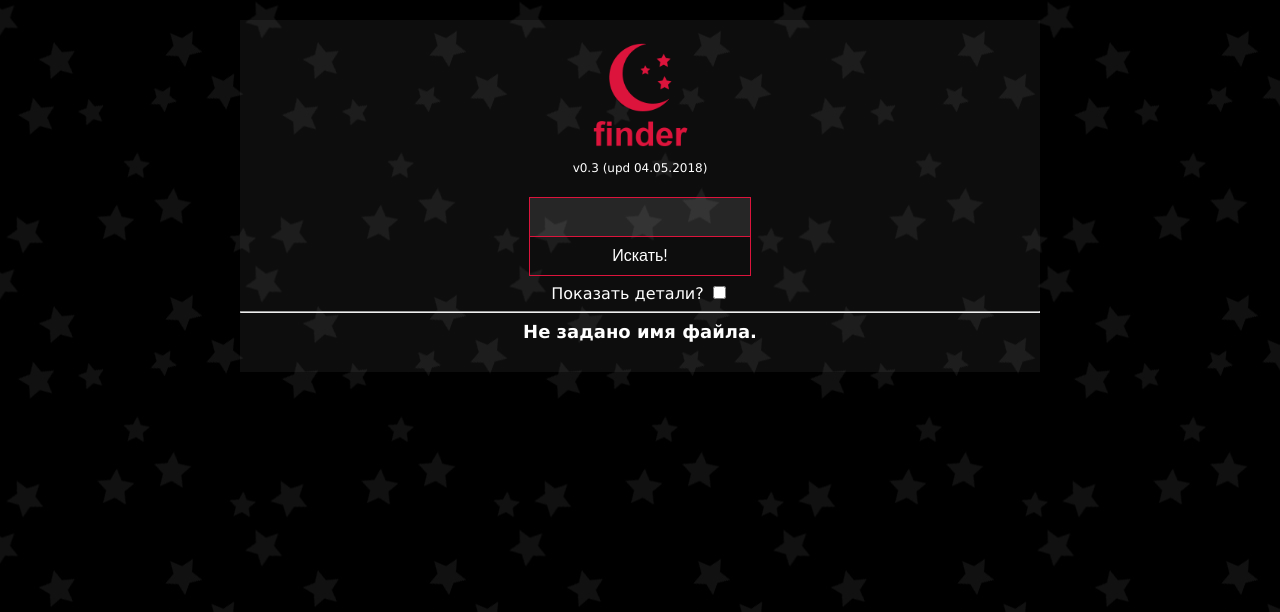
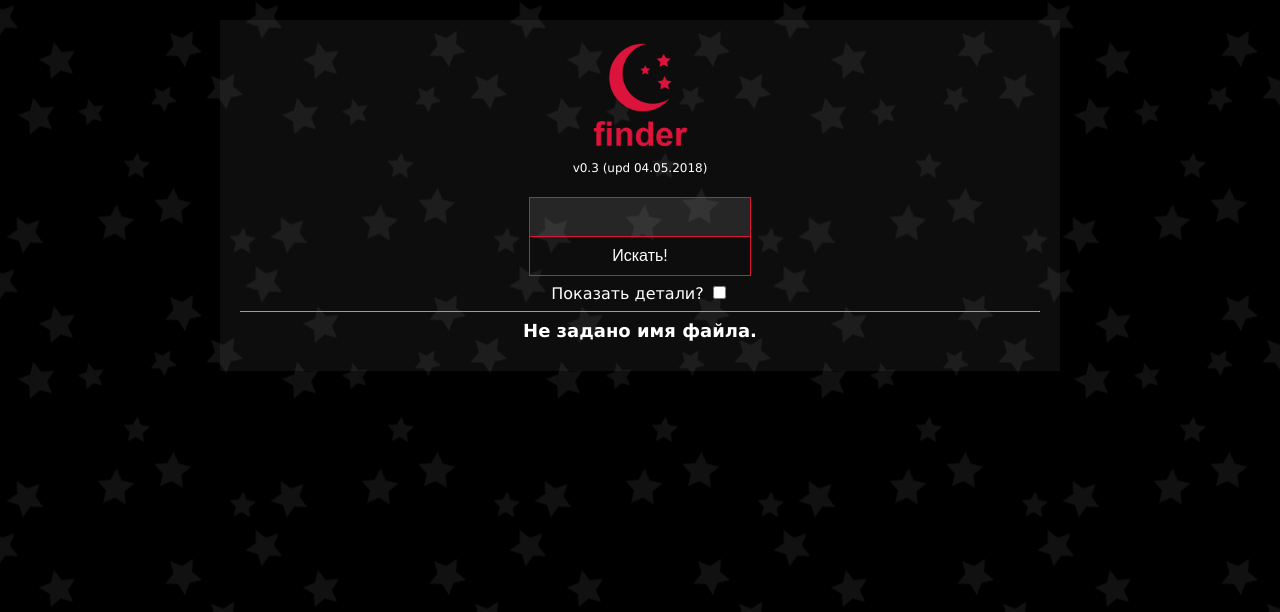
Before and after one commit to tearat/finder, a PHP site: page / in a window 1280 px wide. Shown: the top 612 px of the page. Run offline with PHP 8.4, Linux system fonts and the light colour scheme; data that the repository does not hold is empty.

Commit message:
redesign

```diff
--- a/_style/style.css
+++ b/_style/style.css
@@ -4,8 +4,8 @@ body {
     margin-top: 20px;
     font-family: verdana;
     color: white;
+    background-color: black;
     background-image: url(../_img/bg.jpg);
-    background-repeat: repeat;
 }
 
 .container {
@@ -13,9 +13,13 @@ body {
     max-width: 800px;
     min-width: 200px;
     text-align: center;
+/*    background-color: rgba(0,0,0,0.75);*/
     background-color: rgba(255,255,255,0.05);
-    padding-top: 20px;
-    padding-bottom: 20px;
+    padding: 20px;
+}
+
+hr {
+    border-bottom: none;
 }
 
 a {
@@ -42,10 +46,6 @@ p {
     margin: 0;
     padding: 2px;
     font-size: 12px;
-}
-
-p:hover:not(.version) {
-    background-color: #222;
 }
 
 form {
```
